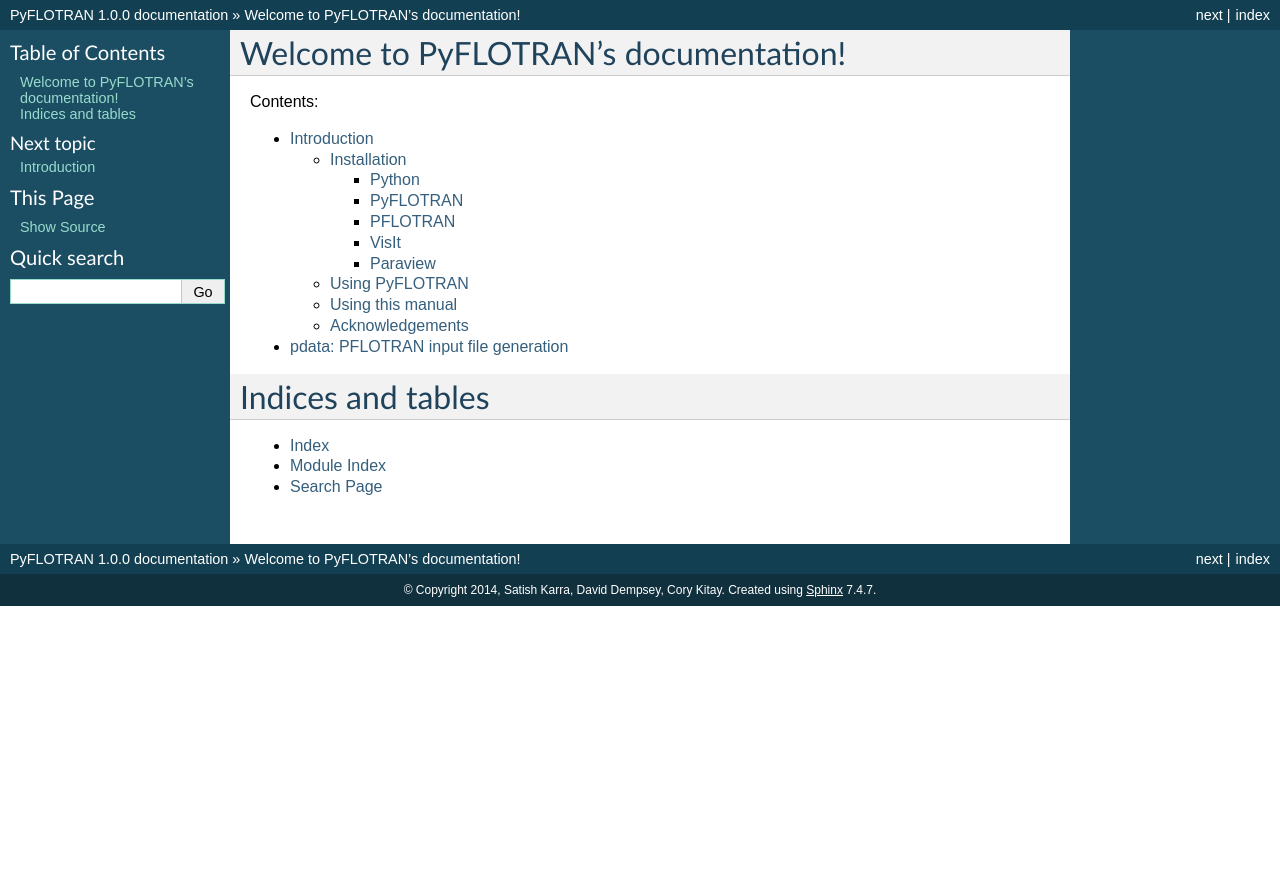
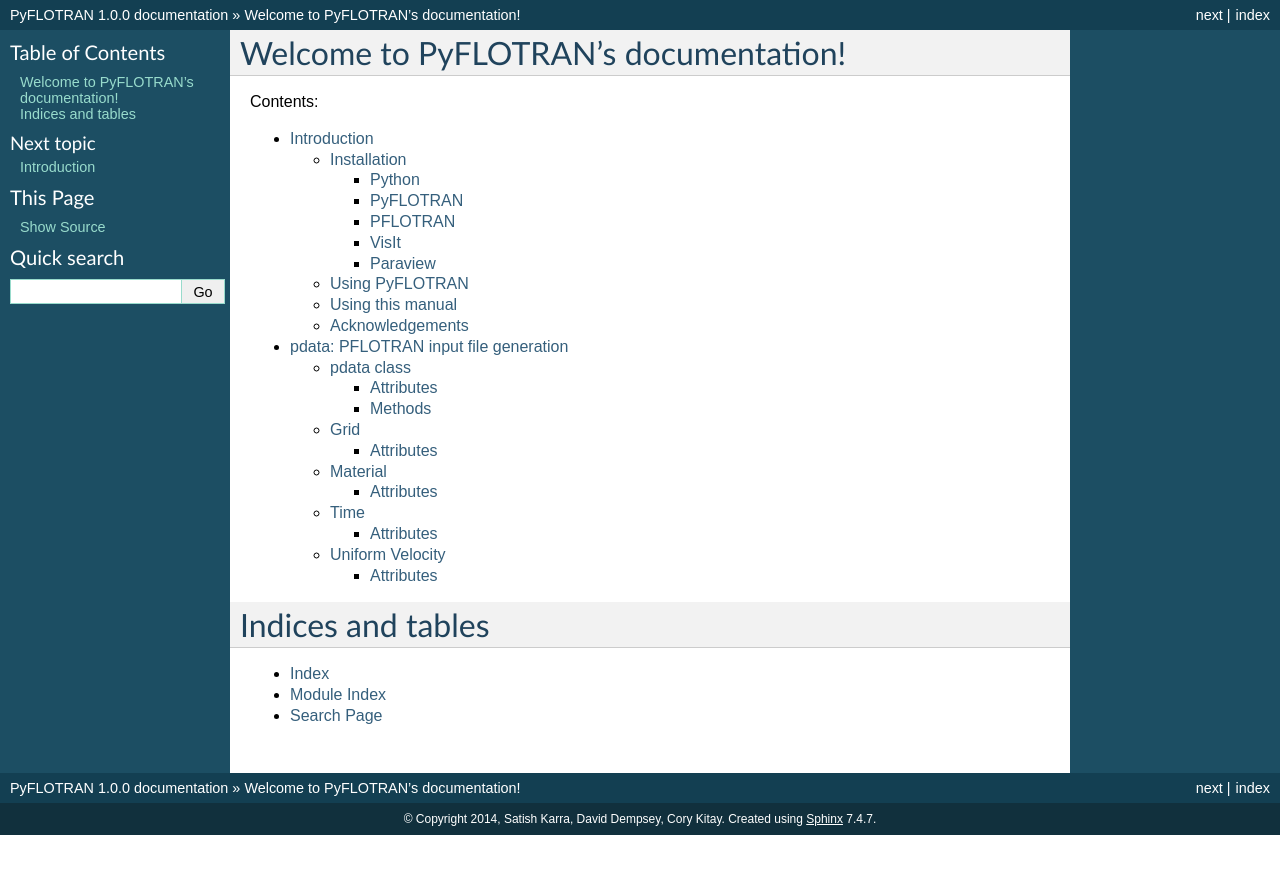
Before and after one commit to pinshuai/pyflotran-bitbucket, a Sphinx documentation site: the page built from documentation/index.rst, in a window 1280 px wide. Shown: the top 874 px of the page. Built offline with Sphinx 7.4.7, drawn with Linux system fonts in a browser that asks for light colours; formulas are drawn with MathJax 3; pages that are not in the unit, such as notebooks, are missing from menus.

Commit message:
Minor changes to documentation formatting.

```diff
--- a/documentation/intro.rst
+++ b/documentation/intro.rst
@@ -85,6 +85,8 @@ top of any Python script
 
 ``from pdata import*``
 
+Before doing this, one needs to ensure that pyflotran directory is in the PYTHONPATH. This can be done by configuring cshrc or bashrc files.
+
 Using this manual
 -----------------
 
--- a/documentation/pdata.rst
+++ b/documentation/pdata.rst
@@ -3,19 +3,48 @@
 pdata: PFLOTRAN input file generation
 =====================================
 
-The :class:`.pdata` module is the main module in PyFLOTRAN which contains classes
-and methods to read, manipulate and write PFLOTRAN input files.
+The pdata  module is the main module in PyFLOTRAN which contains classes
+and methods to read, manipulate, write and execute PFLOTRAN input files.
 
-Methods
+pdata class
+-----------
+
+The :class:`.pdata` is the main class that has
 
 .. autoclass:: pdata.pdata
 
+Attributes
+^^^^^^^^^^
+
+Methods
+^^^^^^^
 .. automethod:: pdata.pdata.run
 
+
+Grid
+----
+.. autoclass:: pdata.pgrid
+
+Attributes
+^^^^^^^^^^
+
+Material
+--------
+.. autoclass:: pdata.pmaterial
+
+Attributes
+^^^^^^^^^^
+
+Time
+----
+.. autoclass:: pdata.ptime
+
+Attributes
+^^^^^^^^^^
+
+Uniform Velocity
+----------------
 .. autoclass:: pdata.puniform_velocity
 
-.. autoclass:: pdata.pmaterial
-
-.. autoclass:: pdata.ptime
-
-.. autoclass:: pdata.pgrid
+Attributes
+^^^^^^^^^^
```
